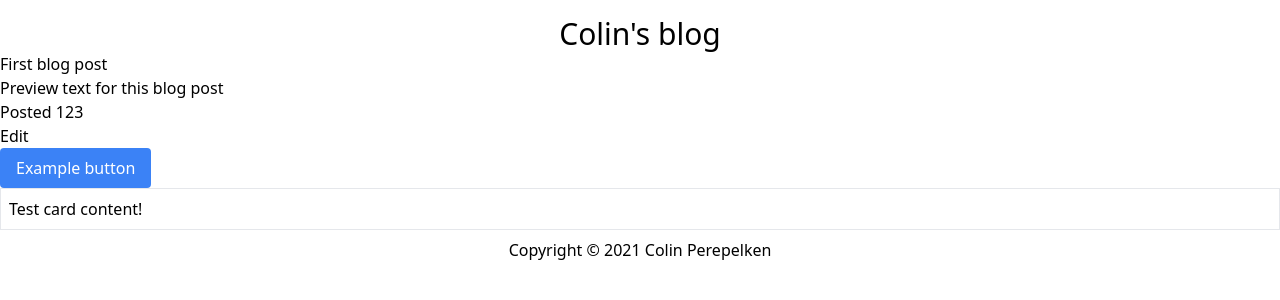
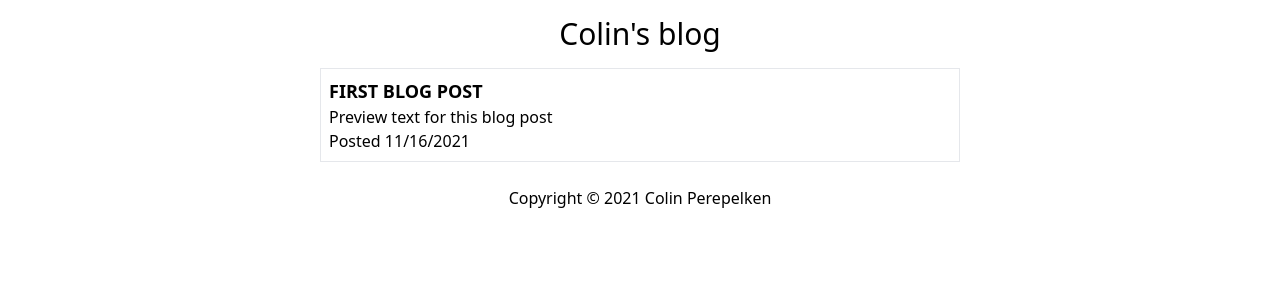
Before and after one commit to colinperepelken/blog, a React (Create React App) app in the folder client/: page / in a window 1280 px wide. Shown: the top 300 px of the page. Built offline with nearby package versions, Linux system fonts and the light colour scheme.

Commit message:
Use Card component to style PostPreview

```diff
--- a/client/src/components/Footer.tsx
+++ b/client/src/components/Footer.tsx
@@ -2,7 +2,7 @@ import { config } from '../config'
 
 const Footer = () => {
     return (
-        <footer className="text-center mt-2">
+        <footer className="text-center mt-6 font-thin">
             <p>
                 Copyright &copy; {new Date().getFullYear()}{' '}
                 <a href={config.copyrightUrl}>{config.copyrightText}</a>
--- a/client/src/components/Header.tsx
+++ b/client/src/components/Header.tsx
@@ -1,7 +1,7 @@
 import { config } from '../config'
 
 const Header = () => (
-    <div className="place-content-center mt-4">
+    <div className="place-content-center m-4">
         <h1 className="text-3xl text-center">{config.title}</h1>
     </div>
 )
--- a/client/src/components/PostList.tsx
+++ b/client/src/components/PostList.tsx
@@ -6,18 +6,16 @@ const examplePost: IPostPreview = {
     title: 'First blog post',
     previewText: 'Preview text for this blog post',
     imageUrl: '#',
-    createdAt: 123,
+    createdAt: 1637032829,
 }
 
 const PostList = () => {
     // TODO fetch lists of posts for this page
     // TODO add pagination eventually
     return (
-        <ul>
-            <li>
-                <PostPreview post={examplePost}></PostPreview>
-            </li>
-        </ul>
+        <div className="max-w-screen-sm mx-auto">
+            <PostPreview post={examplePost}></PostPreview>
+        </div>
     )
 }
 
--- a/client/src/components/PostPreview.tsx
+++ b/client/src/components/PostPreview.tsx
@@ -1,25 +1,44 @@
-import { Link } from 'react-router-dom'
+import { useHistory } from 'react-router-dom'
+import { DateTimeFormatter } from '../features/DateTimeFormatter'
 import { IPostPreview } from '../types/PostTypes'
+import { IButtonProps } from './base/Button'
+import Card from './base/Card'
 
 interface IProps {
     post: IPostPreview
 }
 
 const PostPreview = (props: IProps) => {
+    const history = useHistory()
+
     return (
-        <div>
-            <h2>
-                <Link to={`/post/${props.post.id}/view`}>
-                    {props.post.title}
-                </Link>
-            </h2>
-            <p>{props.post.previewText}</p>
-            <p>Posted {props.post.createdAt}</p>
-            <p>
-                <Link to={`/post/${props.post.id}/edit`}>Edit</Link>
-            </p>
-        </div>
+        <Card
+            title={props.post.title}
+            onClick={() => history.push(`/post/${props.post.id}/view`)}
+            buttons={getButtons(props.post)}
+            content={getContent(props.post)}
+        ></Card>
     )
 }
 
+const getContent = (post: IPostPreview) => (
+    <div>
+        <p>{post.previewText}</p>
+        <p className="font-extralight">
+            Posted {DateTimeFormatter.secondsToDate(post.createdAt)}
+        </p>
+    </div>
+)
+
+const getButtons = (post: IPostPreview): IButtonProps[] => {
+    const history = useHistory()
+
+    return [
+        {
+            title: 'Edit',
+            onClick: () => history.push(`/post/${post.id}/view`),
+        },
+    ]
+}
+
 export default PostPreview
--- a/client/src/components/base/Button.tsx
+++ b/client/src/components/base/Button.tsx
@@ -1,9 +1,9 @@
-interface IProps {
+export interface IButtonProps {
     title: string
     onClick?: () => void
 }
 
-const Button = (props: IProps) => {
+const Button = (props: IButtonProps) => {
     return (
         <button className="bg-blue-500 hover:bg-blue-700 text-white py-2 px-4 rounded">
             {props.title}
--- a/client/src/components/base/Card.tsx
+++ b/client/src/components/base/Card.tsx
@@ -1,9 +1,28 @@
+import Button, { IButtonProps } from './Button'
 interface IProps {
     content: JSX.Element | string
+    title?: string
+    buttons?: IButtonProps[]
+    onClick?: () => void
 }
 
 const Card = (props: IProps) => (
-    <div className="border p-2">{props.content}</div>
+    <div className="border p-2">
+        <div
+            className="text-lg uppercase font-bold cursor-pointer"
+            onClick={props.onClick}
+        >
+            {props.title}
+        </div>
+        <div>{props.content}</div>
+        {renderButtons(props.buttons)}
+    </div>
 )
 
+const renderButtons = (buttons?: IButtonProps[]) => {
+    buttons?.map((buttonProps, index) => (
+        <Button key={index} {...buttonProps}></Button>
+    ))
+}
+
 export default Card
--- a/client/src/components/screens/Home.tsx
+++ b/client/src/components/screens/Home.tsx
@@ -1,13 +1,9 @@
-import Button from '../base/Button'
-import Card from '../base/Card'
 import PostList from '../PostList'
 
 const Home = () => {
     return (
         <div>
             <PostList></PostList>
-            <Button title="Example button" />
-            <Card content="Test card content!"></Card>
         </div>
     )
 }
--- /dev/null
+++ b/client/src/features/DateTimeFormatter.ts
@@ -0,0 +1,5 @@
+export class DateTimeFormatter {
+    public static secondsToDate(seconds: number) {
+        return new Date(seconds * 1000).toLocaleDateString()
+    }
+}
```
